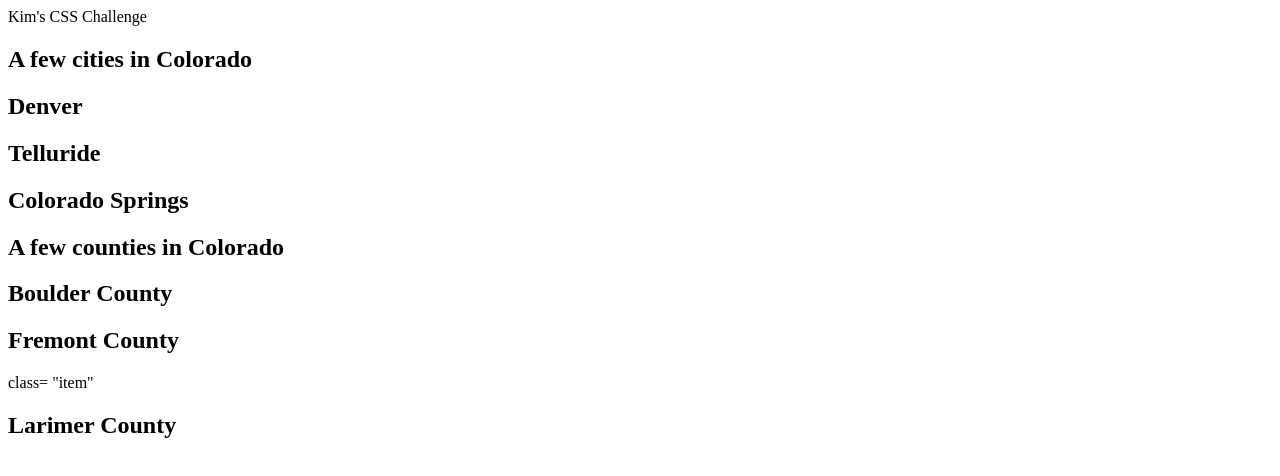
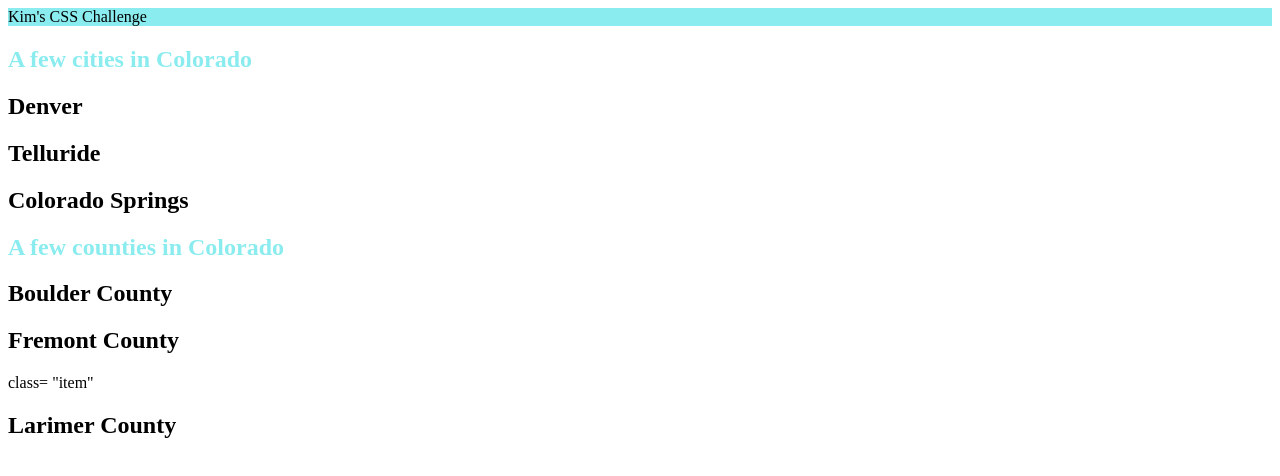
Before and after one commit to jennyknuth/KimCSS-Challenge, a plain HTML site: page index.html in a window 1280 px wide. Drawn offline with Linux system fonts and the light colour scheme.

Commit message:
got the blue and the headers working

```diff
--- a/index.html
+++ b/index.html
@@ -3,6 +3,7 @@
 <head>
   <meta charset="UTF-8">
   <title>Kim's CSS Challenge</title>
+  <link rel="stylesheet" href="style.css" />
 </head>
   <body>
 <header>
--- /dev/null
+++ b/style.css
@@ -0,0 +1,12 @@
+header {
+  background: #8becef;
+}
+
+h1 {
+  color: #8becef;
+  font: Helvetica;
+}
+
+.item h1 {
+  color: red;
+}
```
